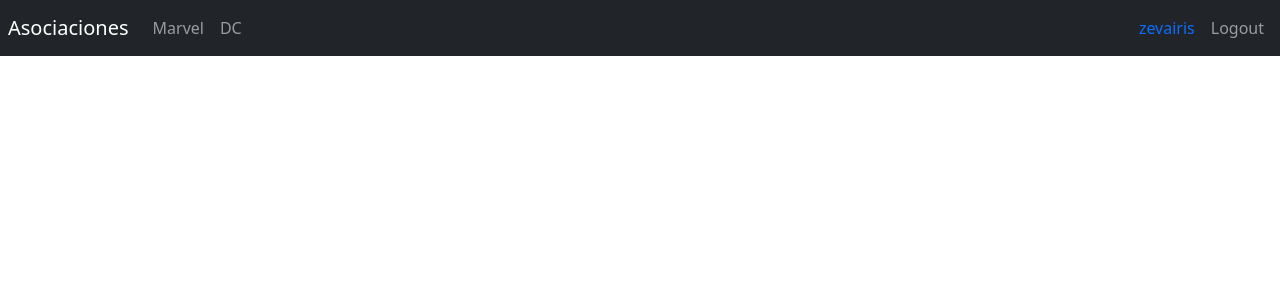
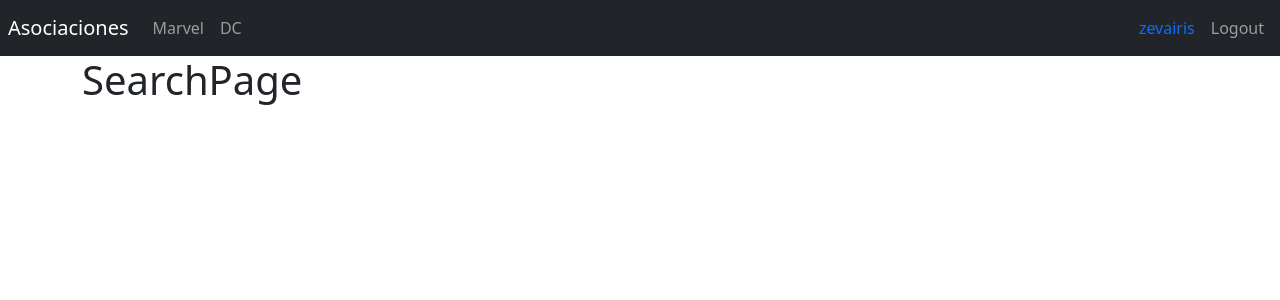
Before and after one commit to sebassg7/HeroesApp, a React (Vite) app: page /search in a window 1280 px wide. Shown: the top 300 px of the page. Built offline with nearby package versions, Linux system fonts and the light colour scheme.

Commit message:
Creando un segundo router

```diff
--- a/src/heroes/index.js
+++ b/src/heroes/index.js
@@ -1 +1,2 @@
 export * from './pages';
+export * from './routes';
--- /dev/null
+++ b/src/heroes/pages/HeroPage.jsx
@@ -0,0 +1,5 @@
+export const HeroPage = () => {
+  return (
+    <h1>HeroPage</h1>
+  )
+}
--- /dev/null
+++ b/src/heroes/pages/SearchPage.jsx
@@ -0,0 +1,5 @@
+export const SearchPage = () => {
+  return (
+    <h1>SearchPage</h1>
+  )
+}
--- a/src/heroes/pages/index.js
+++ b/src/heroes/pages/index.js
@@ -1,2 +1,4 @@
 export * from './DcPage';
 export * from './MarvelPage';
+export * from './HeroPage';
+export * from './SearchPage';
--- /dev/null
+++ b/src/heroes/routes/HeroesRoutes.jsx
@@ -0,0 +1,28 @@
+import { Navigate, Route, Routes } from "react-router-dom";
+import { Navbar } from "../../ui";
+import { MarvelPage, DcPage, SearchPage, HeroPage } from "../pages";
+
+
+
+
+export const HeroesRoutes = () => {
+  return (
+    <>
+        <Navbar/>
+
+        <div className="container">
+            <Routes>
+                <Route path="marvel" element={<MarvelPage/>}/>
+                <Route path="dc" element={<DcPage/>}/>
+
+                <Route path="search" element={<SearchPage/>}/>
+                <Route path="hero" element={<HeroPage/>}/>
+
+
+                <Route path="/" element={<Navigate to="/marvel"/>}/>
+            </Routes>
+        </div>
+
+    </>
+  )
+}
--- /dev/null
+++ b/src/heroes/routes/index.js
@@ -0,0 +1 @@
+export * from './HeroesRoutes';
--- a/src/router/AppRouter.jsx
+++ b/src/router/AppRouter.jsx
@@ -1,20 +1,16 @@
-import { Routes, Route, Navigate } from "react-router-dom";
-import { MarvelPage, DcPage } from "../heroes";
+import { Routes, Route } from "react-router-dom";
+import { HeroesRoutes } from "../heroes";
 import { LoginPage } from "../auth";
-import { Navbar } from "../ui";
+
 
 export const AppRouter = () => {
   return (
     <>
 
-    <Navbar/>
       <Routes>
-            <Route path="marvel" element={<MarvelPage/>}/>
-            <Route path="dc" element={<DcPage/>}/>
-
             <Route path="login" element={<LoginPage/>}/>
 
-            <Route path="/" element={<Navigate to="/marvel"/>}/>
+            <Route path="/*" element={<HeroesRoutes/>}/>
         </Routes>
     </>
   )
```
